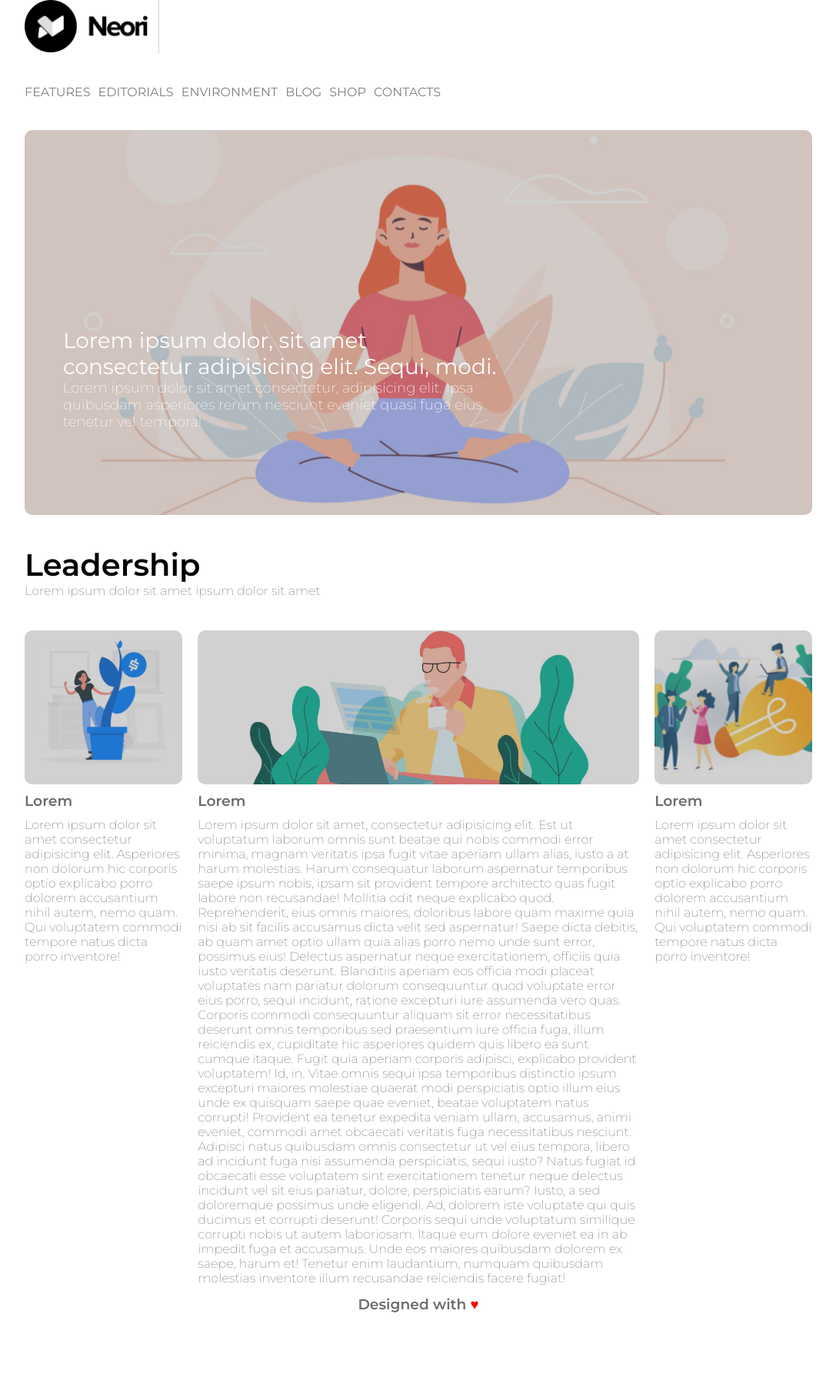
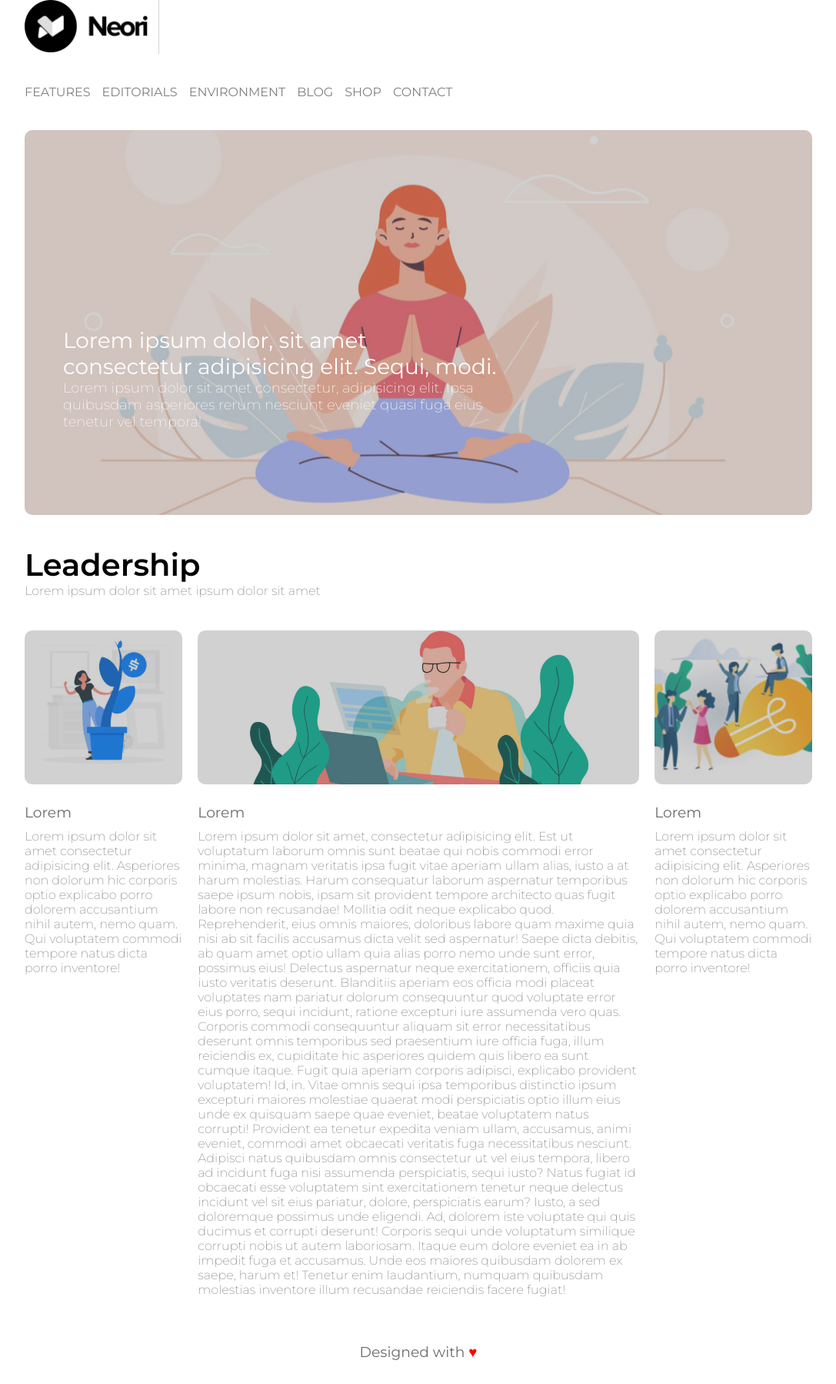
Before and after one commit to GiuliaSossai/htmlcss-wp, a plain HTML site: page index.html in a window 1280 px wide. Shown: the whole page at 77% size, without its empty margins (96-1183 px from the left). Before the commit the page ends 1720 px from the top, so only its background shows below. Drawn offline with Linux system fonts and the light colour scheme.

Commit message:
aggiustamenti altezze margini e padding

```diff
--- a/assets/css/style.css
+++ b/assets/css/style.css
@@ -14,7 +14,7 @@ body {
 
 .layover {
   /*background-color: grey;
-  opacity: 0.3;*/
+  opacity: 0.3; così anche la textarea prenderebbe l'opacità*/
   background-color: rgba(104, 104, 104, 0.3);
 }
 
@@ -65,7 +65,7 @@ nav li {
   list-style-type: none;
   text-transform: uppercase;
   float: left;
-  margin-right: 10px;
+  margin-right: 15px;
 }
 
 nav li a, nav li a:visited {
@@ -82,7 +82,7 @@ nav li a:hover, nav li a:active {
 
 .img.yoga {
   min-height: 500px;
-  background-image: /*linear-gradient( rgba(0, 0, 0, 0.4), rgba(0, 0, 0, 0.4) ),*/ url("../img/banner.jpg");
+  background-image: url("../img/banner.jpg");
   background-size: cover;
   background-position: center;
 }
@@ -135,11 +135,12 @@ main .title {
 
 /*main content clearfix*/
 
+.content.clearfix {
+  padding-bottom: 30px;
+}
+
 .left-col, .middle-col, .right-col {
   float: left;
-  min-height: 800px;
-  /*background-color: cornflowerblue;*/
-  margin-top: 0 20px;
 }
 
 .left-col, .right-col {
@@ -152,15 +153,11 @@ main .title {
   margin-right: 2%;
 }
 
-main .content {
-  /*background-color: blue;*/
-}
-
 /*img top column*/
 
 .content .top-col {
   height: 200px;
-  margin-bottom: 10px;
+  margin-bottom: 25px
 
 }
 
@@ -169,7 +166,7 @@ main .content {
 }
 
 .top-col .img.growth {
-  background-image: /*linear-gradient( rgba(0, 0, 0, 0.4), rgba(0, 0, 0, 0.4) ),*/ url("../img/img-1.jpg");
+  background-image: url("../img/img-1.jpg");
   height: 200px;
   background-position: center;
   background-repeat: no-repeat;
@@ -177,7 +174,7 @@ main .content {
 }
 
 .top-col .img.freelancer {
-  background-image: /*linear-gradient( rgba(0, 0, 0, 0.4), rgba(0, 0, 0, 0.4) ),*/ url("../img/banner-2.jpg");
+  background-image: url("../img/banner-2.jpg");
   height: 200px;
   background-position: center;
   background-repeat: no-repeat;
@@ -185,20 +182,19 @@ main .content {
 }
 
 .top-col .img.team {
-  background-image: /*linear-gradient( rgba(0, 0, 0, 0.4), rgba(0, 0, 0, 0.4) ),*/ url("../img/img-3.jpg");
+  background-image: url("../img/img-3.jpg");
   height: 200px;
   background-position: center;
   background-repeat: no-repeat;
   background-size: cover;
 }
 
-
-
-/*p bottom column*/
+/*bottom column*/
 
 .bottom-col h3 {
+  font-weight: 400;
   color: #6C6C6C;
-  margin: 10px 0;
+  margin-bottom: 10px;
 }
 
 .bottom-col p {
@@ -206,18 +202,15 @@ main .content {
   font-weight: 200;
 }
 
-
-
 /************* FOOTER ***************/
 
 .footer-content {
-  height: 50px;
-  margin: 0 20px;
+  margin: 30px 0;
 }
 
 .footer-content h3 {
+  font-weight: 400;
   text-align: center;
-  line-height: 50px;
   color: #6C6C6C;
 }
 
--- a/index.html
+++ b/index.html
@@ -37,7 +37,7 @@
            <li><a href="#">environment</a></li>
            <li><a href="#">blog</a></li>
            <li><a href="#">shop</a></li>
-           <li><a href="#">contacts</a></li>
+           <li><a href="#">contact</a></li>
          </ul>
        </nav>
 
```
